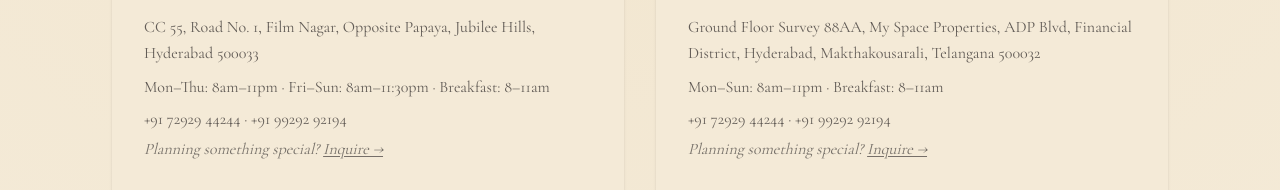
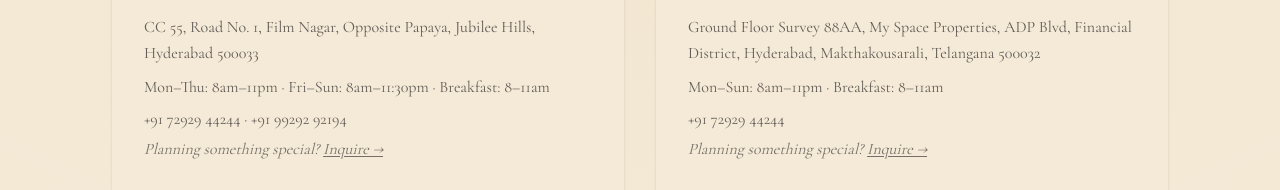
Before and after one commit to Khanmohammedahad-netizen/wool-cup-cafe, a Next.js app: page / in a window 1280 px wide. Shown: the part 4692-4882 px from the top of the page. Built offline with nearby package versions, Linux system fonts and the light colour scheme.

Commit message:
Show second number for Film Nagar only

```diff
--- a/src/components/locations/Locations.tsx
+++ b/src/components/locations/Locations.tsx
@@ -25,7 +25,7 @@ const LOCATIONS = [
     name: 'Financial District',
     address: 'Ground Floor Survey 88AA, My Space Properties, ADP Blvd, Financial District, Hyderabad, Makthakousarali, Telangana 500032',
     hours: 'Mon–Sun: 8am–11pm · Breakfast: 8–11am',
-    phone: '+91 72929 44244 · +91 99292 92194',
+    phone: '+91 72929 44244',
     ctaLabel: 'Get Directions →',
     ctaHref: 'https://www.google.com/maps/search/Ground+Floor+Survey+88AA+My+Space+Properties+ADP+Blvd+Financial+District+Hyderabad+Telangana+500032',
     mapSrc: 'https://maps.google.com/maps?q=ADP+Blvd+Financial+District+Hyderabad+Telangana+500032&output=embed',
```
